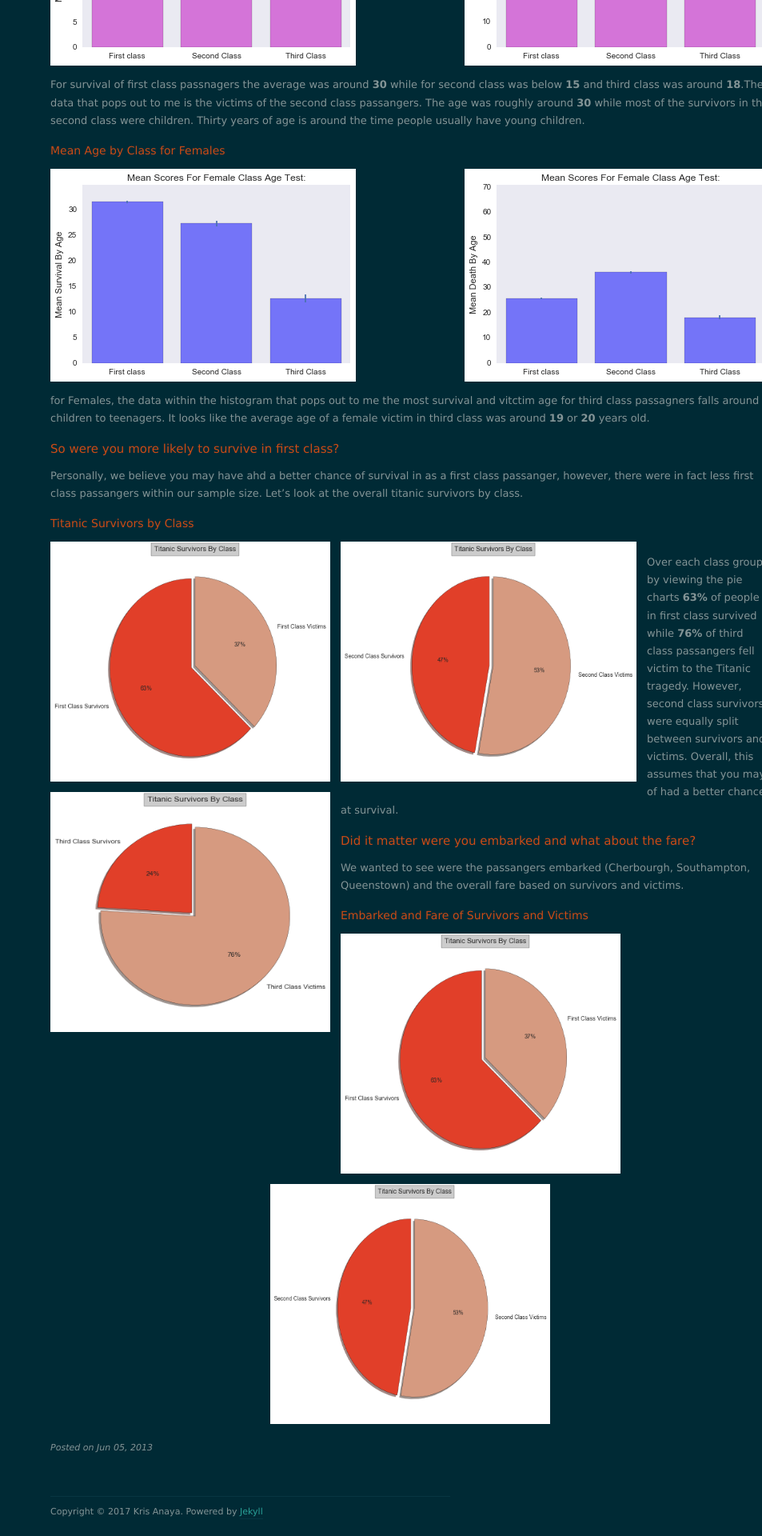
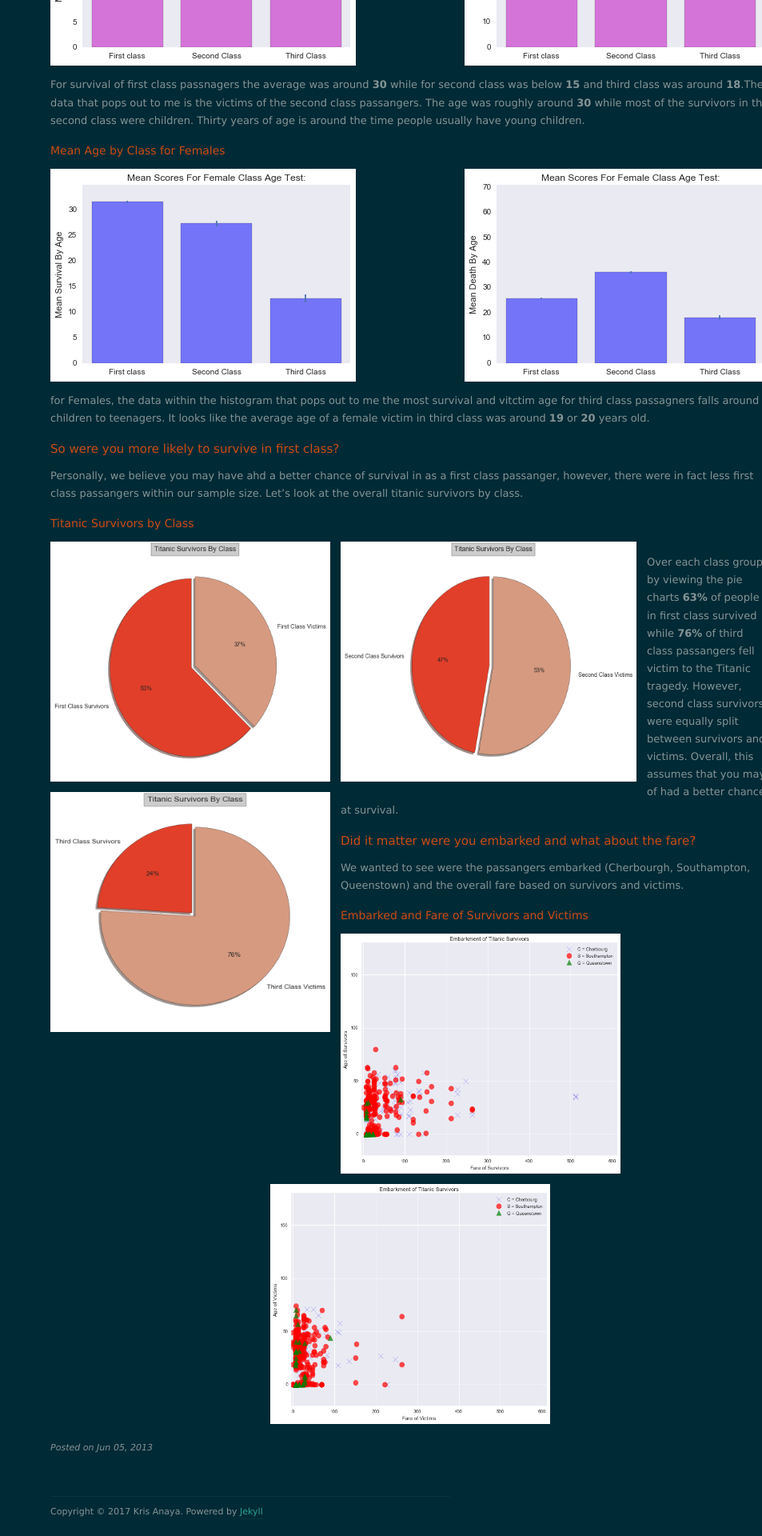
Before and after one commit to krismanaya/krismanaya.github.io, a Jekyll site: the page built from _posts/2013-06-05-welcome-to-jekyll.markdown, in a window 1280 px wide. Shown: the part 2141-4061 px from the top of the page at 80% size, without its empty margins (327-1280 px from the left). Built offline with Jekyll 4.4.1, drawn with Linux system fonts in a browser that asks for light colours; nearby versions of some CDN libraries.

Commit message:
make a scatter plot

```diff
--- a/_posts/2013-06-05-welcome-to-jekyll.markdown
+++ b/_posts/2013-06-05-welcome-to-jekyll.markdown
@@ -77,5 +77,5 @@ We wanted to see were the passangers embarked (Cherbourgh, Southampton, Queensto
 
 ### Embarked and Fare of Survivors and Victims
 
-<img src="/images/PIEFC.png" width="350" height="300" class="left"/>
-<img src="/images/PIESC.png" width="350" height="300" class="righ"/>
+<img src="/images/EFS.png" width="350" height="300" class="left"/>
+<img src="/images/EFD.png" width="350" height="300" class="righ"/>
```
